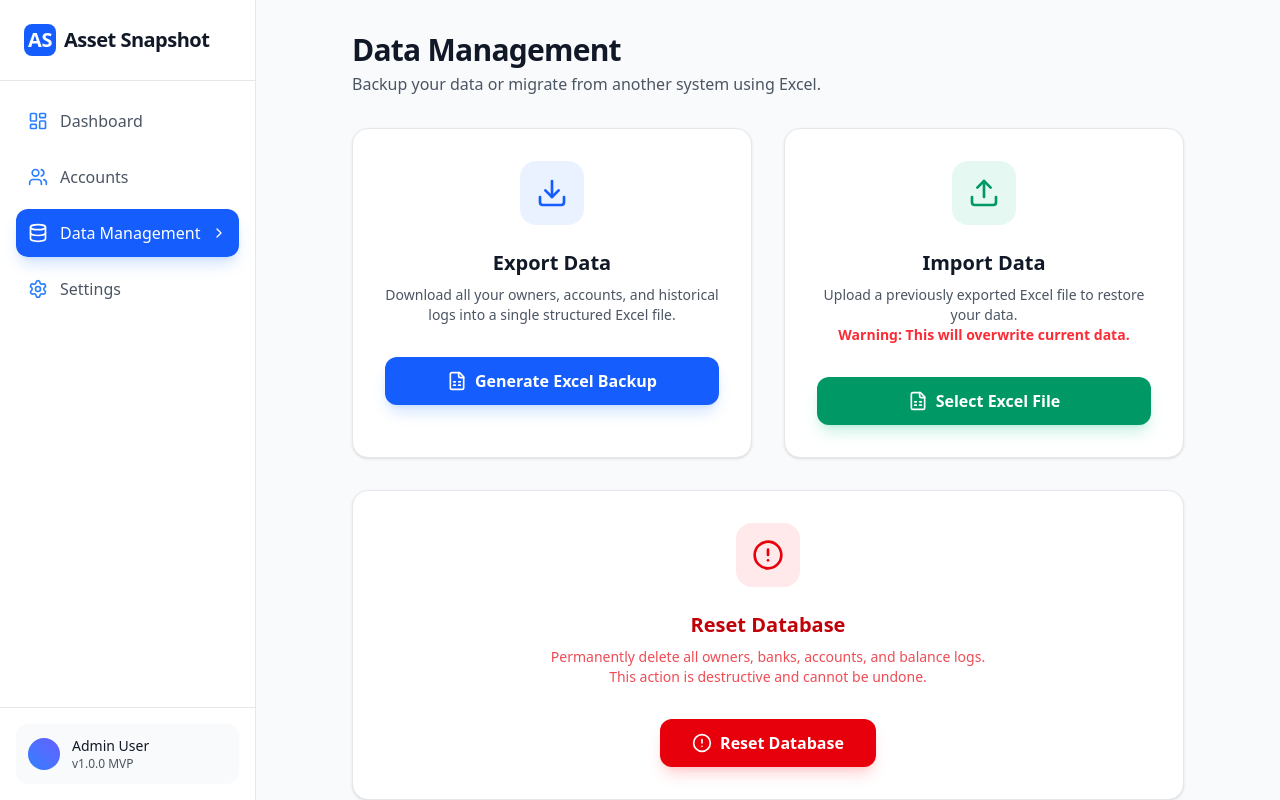
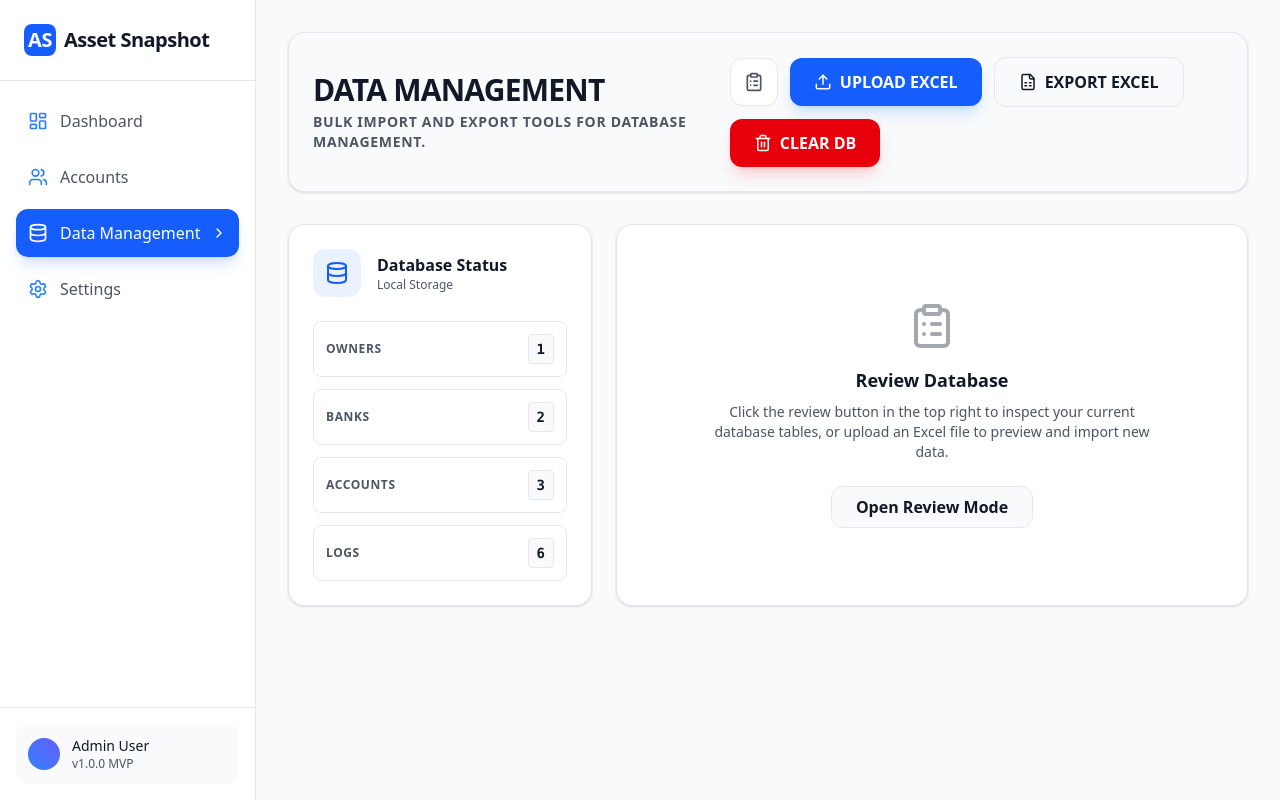
Before and after one commit to leoleeloo-123/Snapshot, a React (Vite) app: page / in a window 1280 px wide. Both pictures are taken after a click on the button "Data Management". Built offline with nearby package versions, Linux system fonts and the light colour scheme.

Commit message:
feat: Add import preview and navigation to data management
Introduce new view modes and state management for handling data import workflows. This includes allowing users to preview imported data before committing it and a more structured approach to navigating different data management sections.

```diff
--- a/src/components/DataManagement.tsx
+++ b/src/components/DataManagement.tsx
@@ -1,5 +1,5 @@
 import React, { useState } from 'react';
-import { Download, Upload, FileSpreadsheet, AlertCircle, CheckCircle2, Loader2 } from 'lucide-react';
+import { Download, Upload, FileSpreadsheet, AlertCircle, CheckCircle2, Loader2, ClipboardList, Trash2, Database, ArrowLeft, Check } from 'lucide-react';
 import { useAppContext } from '../context/AppContext';
 import * as XLSX from 'xlsx';
 import { clsx, type ClassValue } from 'clsx';
@@ -12,6 +12,9 @@ function cn(...inputs: ClassValue[]) {
 const DataManagement: React.FC = () => {
   const { t, owners, banks, countries, currencies, fxRates, resetAllData, importAllData } = useAppContext();
   const [status, setStatus] = useState<{ type: 'success' | 'error' | 'loading', message: string } | null>(null);
+  const [viewMode, setViewMode] = useState<'overview' | 'review_db' | 'preview_import'>('overview');
+  const [activeTab, setActiveTab] = useState<'owners' | 'banks' | 'accounts' | 'logs' | 'config' | 'fxRates'>('owners');
+  const [previewData, setPreviewData] = useState<any>(null);
 
   const handleExport = async () => {
     setStatus({ type: 'loading', message: 'Preparing export...' });
@@ -46,16 +49,17 @@ const DataManagement: React.FC = () => {
 
       XLSX.writeFile(wb, `AssetSnapshot_Export_${new Date().toISOString().split('T')[0]}.xlsx`);
       setStatus({ type: 'success', message: 'Data exported successfully!' });
+      setTimeout(() => setStatus(null), 3000);
     } catch (e) {
       setStatus({ type: 'error', message: 'Export failed. Please try again.' });
     }
   };
 
-  const handleImport = async (e: React.ChangeEvent<HTMLInputElement>) => {
+  const handleFileSelect = async (e: React.ChangeEvent<HTMLInputElement>) => {
     const file = e.target.files?.[0];
     if (!file) return;
 
-    setStatus({ type: 'loading', message: 'Importing data...' });
+    setStatus({ type: 'loading', message: 'Parsing Excel file...' });
 
     const reader = new FileReader();
     reader.onload = async (evt) => {
@@ -63,36 +67,57 @@ const DataManagement: React.FC = () => {
         const bstr = evt.target?.result;
         const wb = XLSX.read(bstr, { type: 'binary' });
 
-        const importedOwners = XLSX.utils.sheet_to_json(wb.Sheets["Owners"]);
-        const importedBanks = XLSX.utils.sheet_to_json(wb.Sheets["Banks"]);
-        const importedAccounts = XLSX.utils.sheet_to_json(wb.Sheets["Accounts"]);
-        const importedLogs = XLSX.utils.sheet_to_json(wb.Sheets["BalanceLogs"]);
-        const config = XLSX.utils.sheet_to_json(wb.Sheets["ConfigOptions"]) as any[];
-        const importedFxRates = XLSX.utils.sheet_to_json(wb.Sheets["FXRates"]) as any[];
+        const importedOwners = XLSX.utils.sheet_to_json(wb.Sheets["Owners"] || wb.Sheets[wb.SheetNames[0]]);
+        const importedBanks = XLSX.utils.sheet_to_json(wb.Sheets["Banks"] || wb.Sheets[wb.SheetNames[1]]);
+        const importedAccounts = XLSX.utils.sheet_to_json(wb.Sheets["Accounts"] || wb.Sheets[wb.SheetNames[2]]);
+        const importedLogs = XLSX.utils.sheet_to_json(wb.Sheets["BalanceLogs"] || wb.Sheets[wb.SheetNames[3]]);
+        const config = XLSX.utils.sheet_to_json(wb.Sheets["ConfigOptions"] || wb.Sheets[wb.SheetNames[4]]) as any[];
+        const importedFxRates = XLSX.utils.sheet_to_json(wb.Sheets["FXRates"] || wb.Sheets[wb.SheetNames[5]]) as any[];
 
-        if (!importedOwners || !importedAccounts || !importedLogs) {
-          throw new Error("Invalid file structure. Missing required sheets.");
+        setPreviewData({
+          owners: importedOwners || [],
+          banks: importedBanks || [],
+          accounts: importedAccounts || [],
+          logs: importedLogs || [],
+          config: config || [],
+          fxRates: importedFxRates || []
+        });
+
+        setViewMode('preview_import');
+        setStatus(null);
+      } catch (err: any) {
+        setStatus({ type: 'error', message: `Parse failed: ${err.message}` });
       }
+    };
+    reader.readAsBinaryString(file);
+    // Reset input so the same file can be selected again if needed
+    e.target.value = '';
+  };
 
-        const countries = config.filter(c => c.type === 'country').map(c => c.value);
-        const currencies = config.filter(c => c.type === 'currency').map(c => c.value);
+  const handleConfirmImport = () => {
+    if (!previewData) return;
+
+    try {
+      const countries = previewData.config.filter((c: any) => c.type === 'country').map((c: any) => c.value);
+      const currencies = previewData.config.filter((c: any) => c.type === 'currency').map((c: any) => c.value);
 
       importAllData({
-          owners: importedOwners,
-          banks: importedBanks,
-          accounts: importedAccounts,
-          logs: importedLogs,
-          countries,
-          currencies,
-          fxRates: importedFxRates
+        owners: previewData.owners,
+        banks: previewData.banks,
+        accounts: previewData.accounts,
+        logs: previewData.logs,
+        countries: countries.length > 0 ? countries : undefined,
+        currencies: currencies.length > 0 ? currencies : undefined,
+        fxRates: previewData.fxRates
       });
 
-        setStatus({ type: 'success', message: 'Data imported successfully! Page will refresh.' });
+      setStatus({ type: 'success', message: 'Data imported successfully!' });
+      setPreviewData(null);
+      setViewMode('overview');
+      setTimeout(() => setStatus(null), 3000);
     } catch (err: any) {
       setStatus({ type: 'error', message: `Import failed: ${err.message}` });
     }
-    };
-    reader.readAsBinaryString(file);
   };
 
   const handleReset = () => {
@@ -100,65 +125,104 @@ const DataManagement: React.FC = () => {
     resetAllData();
   };
 
+  const getDisplayData = () => {
+    const source = previewData || {
+      owners,
+      banks,
+      accounts: JSON.parse(localStorage.getItem('accounts') || '[]'),
+      logs: JSON.parse(localStorage.getItem('logs') || '[]'),
+      config: [
+        ...countries.map((v: string) => ({ type: 'country', value: v })),
+        ...currencies.map((v: string) => ({ type: 'currency', value: v }))
+      ],
+      fxRates
+    };
+
+    switch (activeTab) {
+      case 'owners': return source.owners;
+      case 'banks': return source.banks;
+      case 'accounts': return source.accounts;
+      case 'logs': return source.logs;
+      case 'config': return source.config;
+      case 'fxRates': return source.fxRates;
+      default: return [];
+    }
+  };
+
+  const renderTable = (data: any[]) => {
+    if (!data || data.length === 0) return <div className="p-8 text-center text-[var(--text-secondary)]">No data available</div>;
+
+    const headers = Object.keys(data[0]);
+
     return (
-    <div className="p-8 space-y-8 max-w-4xl mx-auto">
+      <div className="overflow-x-auto">
+        <table className="w-full text-left border-collapse">
+          <thead>
+            <tr className="border-b border-[var(--border-color)] text-xs uppercase tracking-wider text-[var(--text-secondary)] bg-[var(--bg-secondary)]">
+              {headers.map(h => <th key={h} className="p-4 font-bold whitespace-nowrap">{h}</th>)}
+            </tr>
+          </thead>
+          <tbody>
+            {data.map((row, i) => (
+              <tr key={i} className="border-b border-[var(--border-color)] hover:bg-[var(--bg-secondary)] transition-colors">
+                {headers.map(h => (
+                  <td key={h} className="p-4 text-sm text-[var(--text-primary)] whitespace-nowrap">
+                    {typeof row[h] === 'object' ? JSON.stringify(row[h]) : String(row[h] ?? '')}
+                  </td>
+                ))}
+              </tr>
+            ))}
+          </tbody>
+        </table>
+      </div>
+    );
+  };
+
+  return (
+    <div className="p-8 space-y-8 max-w-[1600px] mx-auto">
+      {/* Header */}
+      <div className="flex flex-col xl:flex-row xl:items-center justify-between gap-6 bg-[var(--bg-primary)] p-6 rounded-2xl shadow-sm border border-[var(--border-color)]">
         <div>
-        <h2 className="text-3xl font-bold tracking-tight">{t('dataManagement')}</h2>
-        <p className="text-[var(--text-secondary)] mt-1">Backup your data or migrate from another system using Excel.</p>
+          <h2 className="text-3xl font-black tracking-tight uppercase text-[var(--text-primary)]">Data Management</h2>
+          <p className="text-sm font-bold text-[var(--text-secondary)] mt-1 uppercase tracking-wider">Bulk import and export tools for database management.</p>
         </div>
+        <div className="flex flex-wrap items-center gap-3">
+          <button
+            onClick={() => { setViewMode(viewMode === 'review_db' ? 'overview' : 'review_db'); setPreviewData(null); }}
+            className={cn(
+              "w-12 h-12 flex items-center justify-center rounded-xl border transition-all",
+              viewMode === 'review_db' ? "bg-blue-50 border-blue-200 text-blue-600 dark:bg-blue-900/20 dark:border-blue-800/30 dark:text-blue-400" : "bg-[var(--bg-secondary)] border-[var(--border-color)] text-[var(--text-secondary)] hover:bg-[var(--bg-primary)] hover:text-[var(--text-primary)]"
+            )}
+            title="Review Database"
+          >
+            <ClipboardList size={20} />
+          </button>
 
-      <div className="grid grid-cols-1 md:grid-cols-2 gap-8">
-        <div className="card p-8 rounded-2xl shadow-sm border-dashed border-2 flex flex-col items-center text-center group hover:border-blue-500 transition-all">
-          <div className="w-16 h-16 rounded-2xl bg-blue-500/10 flex items-center justify-center text-blue-600 mb-6 group-hover:scale-110 transition-transform">
-            <Download size={32} />
-          </div>
-          <h3 className="text-xl font-bold mb-2">{t('export')} Data</h3>
-          <p className="text-sm text-[var(--text-secondary)] mb-8">
-            Download all your owners, accounts, and historical logs into a single structured Excel file.
-          </p>
+          <label className="flex items-center gap-2 bg-blue-600 hover:bg-blue-700 text-white px-6 py-3 rounded-xl font-bold transition-all shadow-lg shadow-blue-500/20 cursor-pointer">
+            <Upload size={18} />
+            UPLOAD EXCEL
+            <input type="file" accept=".xlsx, .xls" className="hidden" onChange={handleFileSelect} />
+          </label>
+
           <button
             onClick={handleExport}
-            className="w-full flex items-center justify-center gap-2 bg-blue-600 hover:bg-blue-700 text-white px-6 py-3 rounded-xl font-bold transition-all shadow-lg shadow-blue-500/20"
+            className="flex items-center gap-2 bg-[var(--bg-primary)] hover:bg-[var(--bg-secondary)] text-[var(--text-primary)] border border-[var(--border-color)] px-6 py-3 rounded-xl font-bold transition-all"
           >
-            <FileSpreadsheet size={20} />
-            Generate Excel Backup
+            <FileSpreadsheet size={18} />
+            EXPORT EXCEL
           </button>
-        </div>
 
-        <div className="card p-8 rounded-2xl shadow-sm border-dashed border-2 flex flex-col items-center text-center group hover:border-emerald-500 transition-all">
-          <div className="w-16 h-16 rounded-2xl bg-emerald-500/10 flex items-center justify-center text-emerald-600 mb-6 group-hover:scale-110 transition-transform">
-            <Upload size={32} />
-          </div>
-          <h3 className="text-xl font-bold mb-2">{t('import')} Data</h3>
-          <p className="text-sm text-[var(--text-secondary)] mb-8">
-            Upload a previously exported Excel file to restore your data. <br/>
-            <span className="text-red-500 font-bold">Warning: This will overwrite current data.</span>
-          </p>
-          <label className="w-full flex items-center justify-center gap-2 bg-emerald-600 hover:bg-emerald-700 text-white px-6 py-3 rounded-xl font-bold transition-all shadow-lg shadow-emerald-500/20 cursor-pointer">
-            <FileSpreadsheet size={20} />
-            Select Excel File
-            <input type="file" accept=".xlsx, .xls" className="hidden" onChange={handleImport} />
-          </label>
+          <button
+            onClick={handleReset}
+            className="flex items-center gap-2 bg-red-600 hover:bg-red-700 text-white px-6 py-3 rounded-xl font-bold transition-all shadow-lg shadow-red-500/20"
+          >
+            <Trash2 size={18} />
+            CLEAR DB
+          </button>
         </div>
       </div>
 
-      <div className="card p-8 rounded-2xl shadow-sm border-dashed border-2 border-red-200 bg-red-50/30 flex flex-col items-center text-center group hover:border-red-500 transition-all">
-        <div className="w-16 h-16 rounded-2xl bg-red-500/10 flex items-center justify-center text-red-600 mb-6 group-hover:scale-110 transition-transform">
-          <AlertCircle size={32} />
-        </div>
-        <h3 className="text-xl font-bold mb-2 text-red-700">{t('resetDatabase')}</h3>
-        <p className="text-sm text-red-600/70 mb-8 max-w-md">
-          Permanently delete all owners, banks, accounts, and balance logs. This action is destructive and cannot be undone.
-        </p>
-        <button
-          onClick={handleReset}
-          className="flex items-center justify-center gap-2 bg-red-600 hover:bg-red-700 text-white px-8 py-3 rounded-xl font-bold transition-all shadow-lg shadow-red-500/20"
-        >
-          <AlertCircle size={20} />
-          {t('resetDatabase')}
-        </button>
-      </div>
-
+      {/* Status Message */}
       {status && (
         <div className={cn(
           "p-4 rounded-xl flex items-center gap-3 animate-in fade-in slide-in-from-top-4",
@@ -172,17 +236,132 @@ const DataManagement: React.FC = () => {
         </div>
       )}
 
-      <div className="card p-6 rounded-2xl bg-amber-500/5 border border-amber-500/20">
-        <h4 className="font-bold text-amber-700 flex items-center gap-2 mb-2">
-          <AlertCircle size={16} />
-          Important Note
-        </h4>
-        <p className="text-sm text-amber-800/80 leading-relaxed">
-          The import process expects a specific Excel structure with three sheets: <b>Owners</b>, <b>Accounts</b>, and <b>BalanceLogs</b>.
-          The best way to ensure compatibility is to use a file previously exported from this application.
-          Manual edits to the Excel file may cause import failures if IDs or relationships are broken.
-        </p>
+      {/* Main Content Area */}
+      {viewMode === 'overview' && !previewData ? (
+        <div className="grid grid-cols-1 md:grid-cols-3 gap-6">
+          {/* Overview Cards */}
+          <div className="card p-6 rounded-2xl shadow-sm">
+            <div className="flex items-center gap-4 mb-6">
+              <div className="w-12 h-12 rounded-xl bg-blue-500/10 flex items-center justify-center text-blue-600">
+                <Database size={24} />
               </div>
+              <div>
+                <h3 className="font-bold text-[var(--text-primary)]">Database Status</h3>
+                <p className="text-xs text-[var(--text-secondary)]">Local Storage</p>
+              </div>
+            </div>
+            <div className="space-y-3">
+              <div className="flex justify-between items-center text-sm p-3 rounded-lg bg-[var(--bg-secondary)] border border-[var(--border-color)]">
+                <span className="text-[var(--text-secondary)] font-bold uppercase tracking-wider text-xs">Owners</span>
+                <span className="font-mono font-bold text-[var(--text-primary)] bg-[var(--bg-primary)] px-2 py-1 rounded border border-[var(--border-color)]">{owners.length}</span>
+              </div>
+              <div className="flex justify-between items-center text-sm p-3 rounded-lg bg-[var(--bg-secondary)] border border-[var(--border-color)]">
+                <span className="text-[var(--text-secondary)] font-bold uppercase tracking-wider text-xs">Banks</span>
+                <span className="font-mono font-bold text-[var(--text-primary)] bg-[var(--bg-primary)] px-2 py-1 rounded border border-[var(--border-color)]">{banks.length}</span>
+              </div>
+              <div className="flex justify-between items-center text-sm p-3 rounded-lg bg-[var(--bg-secondary)] border border-[var(--border-color)]">
+                <span className="text-[var(--text-secondary)] font-bold uppercase tracking-wider text-xs">Accounts</span>
+                <span className="font-mono font-bold text-[var(--text-primary)] bg-[var(--bg-primary)] px-2 py-1 rounded border border-[var(--border-color)]">{JSON.parse(localStorage.getItem('accounts') || '[]').length}</span>
+              </div>
+              <div className="flex justify-between items-center text-sm p-3 rounded-lg bg-[var(--bg-secondary)] border border-[var(--border-color)]">
+                <span className="text-[var(--text-secondary)] font-bold uppercase tracking-wider text-xs">Logs</span>
+                <span className="font-mono font-bold text-[var(--text-primary)] bg-[var(--bg-primary)] px-2 py-1 rounded border border-[var(--border-color)]">{JSON.parse(localStorage.getItem('logs') || '[]').length}</span>
+              </div>
+            </div>
+          </div>
+
+          <div className="card p-6 rounded-2xl shadow-sm md:col-span-2 flex flex-col justify-center items-center text-center border-dashed border-2 border-[var(--border-color)] bg-[var(--bg-secondary)]">
+            <ClipboardList size={48} className="text-[var(--text-secondary)] mb-4 opacity-50" />
+            <h3 className="text-lg font-bold text-[var(--text-primary)] mb-2">Review Database</h3>
+            <p className="text-sm text-[var(--text-secondary)] mb-6 max-w-md">Click the review button in the top right to inspect your current database tables, or upload an Excel file to preview and import new data.</p>
+            <button
+              onClick={() => setViewMode('review_db')}
+              className="bg-[var(--bg-primary)] border border-[var(--border-color)] hover:border-blue-500 text-[var(--text-primary)] px-6 py-2 rounded-xl font-bold transition-all"
+            >
+              Open Review Mode
+            </button>
+          </div>
+        </div>
+      ) : (
+        <div className="space-y-6">
+          {/* Tabs */}
+          <div className="flex overflow-x-auto border-b border-[var(--border-color)] hide-scrollbar">
+            {[
+              { id: 'owners', label: 'Owners', icon: '👥' },
+              { id: 'banks', label: 'Banks', icon: '🏦' },
+              { id: 'accounts', label: 'Accounts', icon: '💳' },
+              { id: 'logs', label: 'Balance Logs', icon: '📈' },
+              { id: 'config', label: 'Config', icon: '⚙️' },
+              { id: 'fxRates', label: 'FX Rates', icon: '💱' }
+            ].map(tab => (
+              <button
+                key={tab.id}
+                onClick={() => setActiveTab(tab.id as any)}
+                className={cn(
+                  "flex items-center gap-2 px-6 py-4 font-bold text-sm uppercase tracking-wider whitespace-nowrap border-b-2 transition-all",
+                  activeTab === tab.id
+                    ? "border-blue-600 text-blue-600 dark:text-blue-400 dark:border-blue-400"
+                    : "border-transparent text-[var(--text-secondary)] hover:text-[var(--text-primary)] hover:border-[var(--border-color)]"
+                )}
+              >
+                <span>{tab.icon}</span>
+                {tab.label}
+              </button>
+            ))}
+          </div>
+
+          {/* Preview Banner */}
+          {previewData && (
+            <div className="bg-amber-50 dark:bg-amber-900/20 border border-amber-200 dark:border-amber-800/30 rounded-2xl p-6 flex flex-col md:flex-row items-center justify-between gap-4">
+              <div className="flex items-center gap-4">
+                <div className="w-12 h-12 rounded-full bg-amber-100 dark:bg-amber-900/40 flex items-center justify-center text-amber-600 dark:text-amber-400 shrink-0">
+                  <AlertCircle size={24} />
+                </div>
+                <div>
+                  <h3 className="font-bold text-amber-800 dark:text-amber-300 text-lg">Previewing Import Data</h3>
+                  <p className="text-sm text-amber-700/80 dark:text-amber-400/80">Review the parsed data below. Click confirm to overwrite your current database.</p>
+                </div>
+              </div>
+              <div className="flex items-center gap-3 shrink-0">
+                <button
+                  onClick={() => { setPreviewData(null); setViewMode('overview'); }}
+                  className="px-6 py-3 rounded-xl font-bold text-amber-700 dark:text-amber-400 bg-amber-100 dark:bg-amber-900/40 hover:bg-amber-200 dark:hover:bg-amber-900/60 transition-all"
+                >
+                  Cancel
+                </button>
+                <button
+                  onClick={handleConfirmImport}
+                  className="flex items-center gap-2 px-6 py-3 rounded-xl font-bold text-white bg-amber-600 hover:bg-amber-700 transition-all shadow-lg shadow-amber-500/20"
+                >
+                  <Check size={18} />
+                  Confirm Import
+                </button>
+              </div>
+            </div>
+          )}
+
+          {/* Table Card */}
+          <div className="card rounded-2xl shadow-sm border border-[var(--border-color)] overflow-hidden bg-[var(--bg-primary)]">
+            <div className="p-6 border-b border-[var(--border-color)] flex items-center justify-between bg-[var(--bg-secondary)]">
+              <div className="flex items-center gap-3">
+                <Database size={20} className="text-blue-500" />
+                <h3 className="font-bold text-[var(--text-primary)] uppercase tracking-wider">
+                  {previewData ? 'PREVIEW: ' : 'DATABASE REVIEW: '} {activeTab} ({getDisplayData().length})
+                </h3>
+              </div>
+              {viewMode === 'review_db' && (
+                <button
+                  onClick={() => setViewMode('overview')}
+                  className="text-sm font-bold text-[var(--text-secondary)] hover:text-[var(--text-primary)] bg-[var(--bg-primary)] border border-[var(--border-color)] px-4 py-2 rounded-lg transition-all"
+                >
+                  Close Review
+                </button>
+              )}
+            </div>
+            {renderTable(getDisplayData())}
+          </div>
+        </div>
+      )}
     </div>
   );
 };
```
Lines whose indentation alone changed are shown as unchanged.
